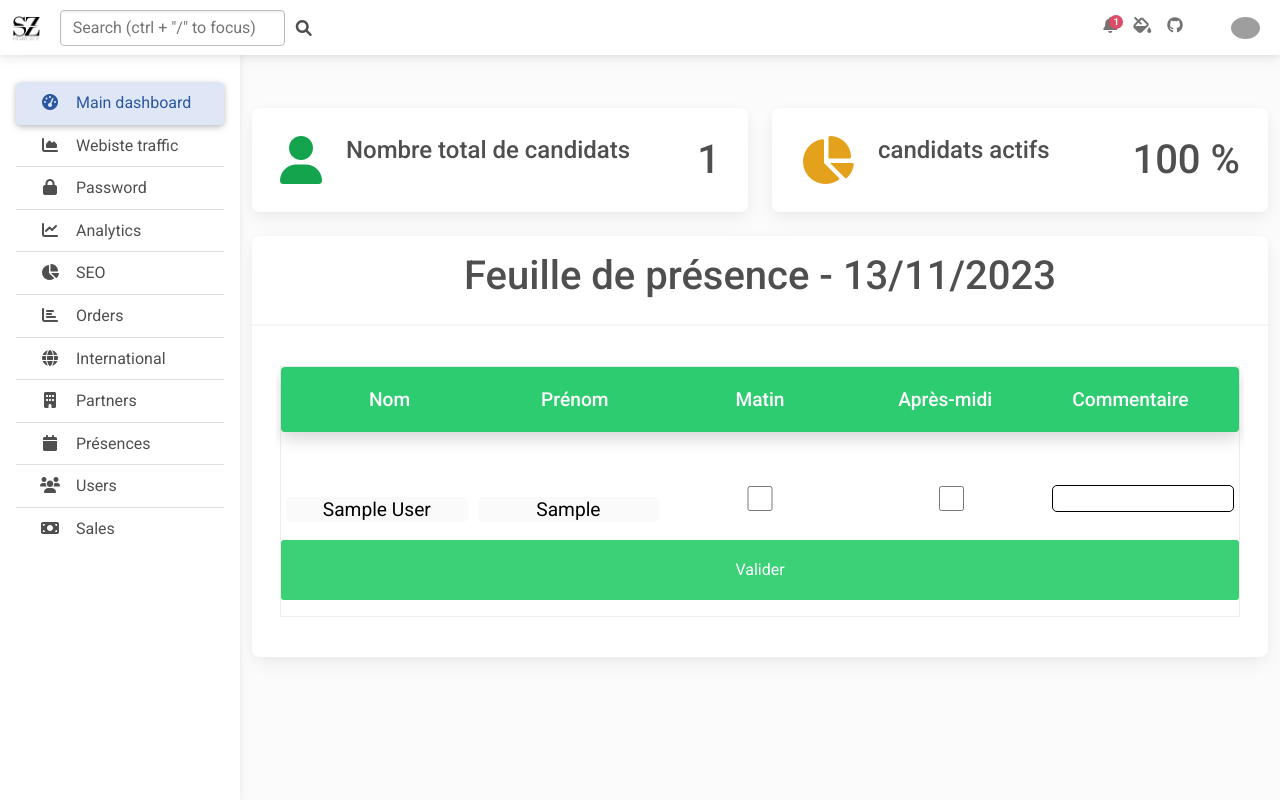
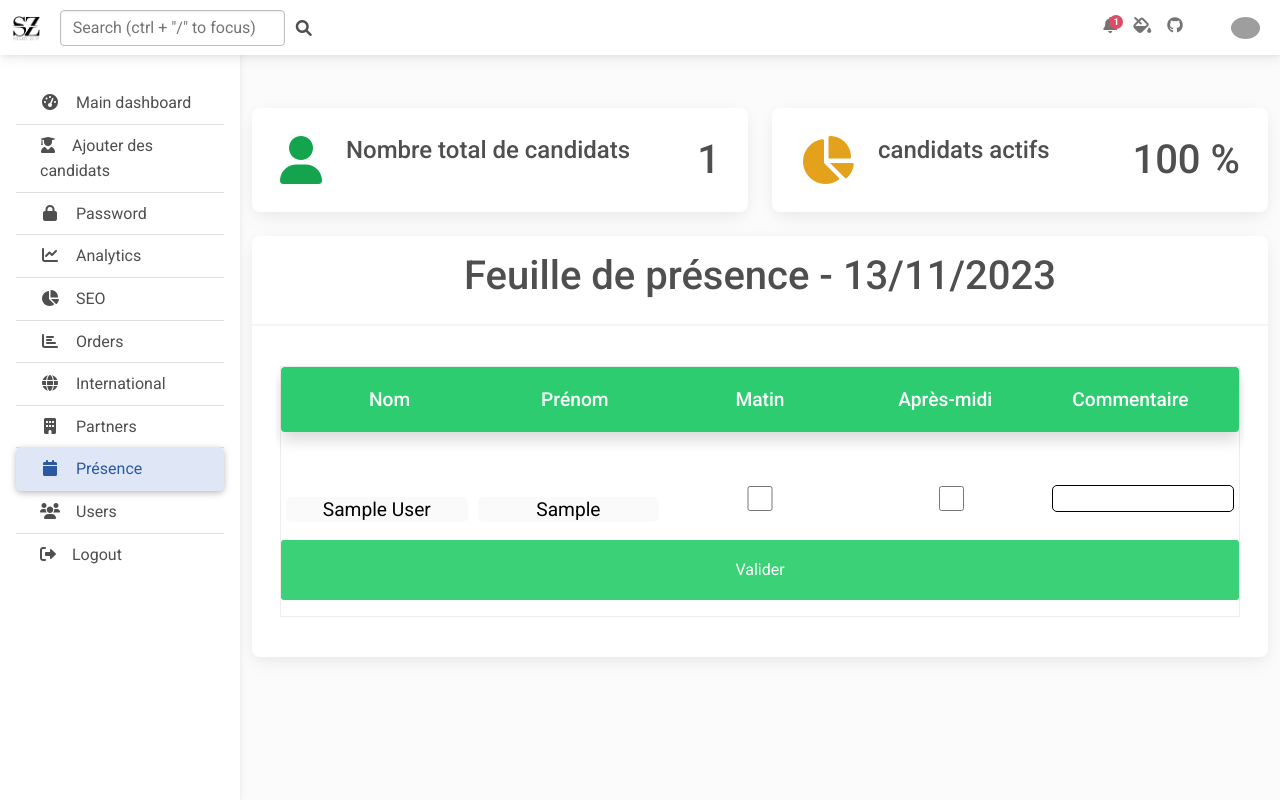
Before and after one commit to HamilaStartZup/Dashboard_startZupv1, a PHP site: page /Dashboard_admin/presence.php in a window 1280 px wide. Run offline with PHP 8.4, Linux system fonts and the light colour scheme; tables that the repository leaves empty or names only in its code hold one stand-in row (values such as "Sample post"); some libraries are stand-ins or nearby versions; grey boxes are pictures that could not be loaded.

Commit message:
navigatition commit betwen  interface  admin

```diff
--- a/Dashboard_admin/addCandidats.php
+++ b/Dashboard_admin/addCandidats.php
@@ -177,7 +177,7 @@ button:hover {
  <div class="position-sticky">
    <div class="list-group list-group-flush mx-3 mt-4">
      <a
-        href="./dashboard.html"
+        href="./dashboard.php"
         class="list-group-item list-group-item-action py-2 ripple "
 
         >
@@ -238,7 +238,7 @@ button:hover {
         ><i class="fas fa-users fa-fw me-3"></i><span>Users</span></a
        >
      <a
-        href="#"
+     href="../logout.php"
         class="list-group-item list-group-item-action py-2 ripple"
         ><i class="fa-solid fa-right-from-bracket me-3"></i><span>Logout</span></a
        >
--- a/Dashboard_admin/presence.php
+++ b/Dashboard_admin/presence.php
@@ -193,18 +193,19 @@ body {
    <div class="list-group list-group-flush mx-3 mt-4">
      <a
         href="./dashboard.php"
-        class="list-group-item list-group-item-action py-2 ripple active"
-        aria-current="true"
+        class="list-group-item list-group-item-action py-2 ripple "
+
         >
        <i class="fas fa-tachometer-alt fa-fw me-3"></i
          ><span>Main dashboard</span>
      </a>
      <a
         href="#"
-        class="list-group-item list-group-item-action py-2 ripple "
+        class="list-group-item list-group-item-action py-2 ripple  "
+
         >
-       <i class="fas fa-chart-area fa-fw me-3"></i
-         ><span>Webiste traffic</span>
+       <i class="fas fa-user-graduate me-3"></i
+         ><span>Ajouter des candidats</span>
      </a>
      <a
         href="#"
@@ -242,9 +243,10 @@ body {
        >
      <a
         href="./presence.php"
-        class="list-group-item list-group-item-action py-2 ripple"
+        class="list-group-item list-group-item-action py-2 ripple active"
+        aria-current="true"
         ><i class="fas fa-calendar fa-fw me-3"></i
-       ><span>Présences</span></a
+       ><span>Présence</span></a
        >
      <a
         href="#"
@@ -252,9 +254,9 @@ body {
         ><i class="fas fa-users fa-fw me-3"></i><span>Users</span></a
        >
      <a
-        href="#"
+        href="../logout.php"
         class="list-group-item list-group-item-action py-2 ripple"
-        ><i class="fas fa-money-bill fa-fw me-3"></i><span>Sales</span></a
+        ><i class="fa-solid fa-right-from-bracket me-3"></i><span>Logout</span></a
        >
    </div>
  </div>
```
Also changed, not shown: Dashboard_admin/dashboard.php (+46 -35 lines).
